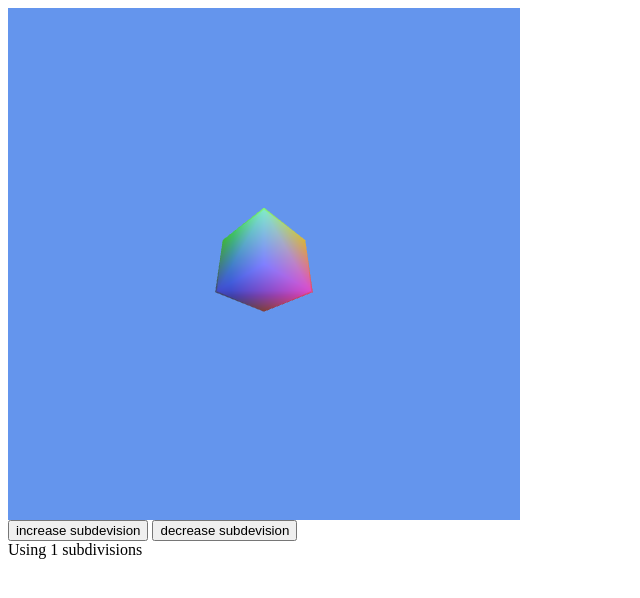
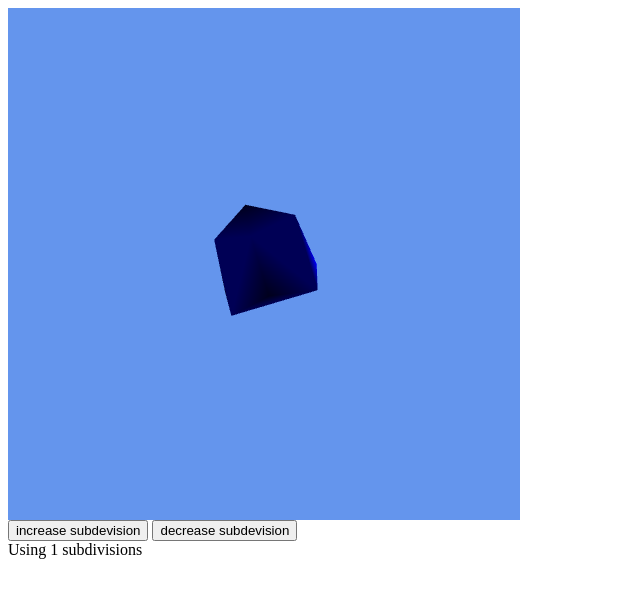
Before and after one commit to nielsenchristianole/computer_graphics, a plain HTML site: page exercises/week4/part3/body.html in a window 1280 px wide. Both pictures are taken after a click on the button "increase subdevision". Shown: the whole page, without its empty margins (0-640 px from the left). Drawn offline with Linux system fonts and the light colour scheme.

Commit message:
created rotating function

```diff
--- a/exercises/week4/part3/body.html
+++ b/exercises/week4/part3/body.html
@@ -2,19 +2,23 @@
 
     <script id="vertex-shader" type="x-shader/x-vertex">
         attribute vec4 vPosition;
+        uniform mat4 modelViewMatrix;
         varying vec4 fColor;
-        uniform mat4 modelViewMatrix;
 
         void main() {
             gl_Position = modelViewMatrix * vPosition;
             gl_PointSize = 20.0;
-            fColor = 0.5 * (vPosition + 0.5);
+            fColor = vec4(1.0, 1.0, 1.0, 1.0) * (vPosition * vec4(0.0, 0.0, 1.0, 1.0)) * vPosition;
+            fColor.x = max(fColor.x, 0.0);
+            fColor.y = max(fColor.y, 0.0);
+            fColor.z = max(fColor.z, 0.0);
         }
     </script>
 
     <script id="fragment-shader" type="x-shader/x-fragment">
         precision mediump float;
         varying vec4 fColor;
+
         void main() {
             gl_FragColor = fColor;
         }
--- a/exercises/week4/part3/script.js
+++ b/exercises/week4/part3/script.js
@@ -18,6 +18,10 @@ var clearColor = [0.3921, 0.5843, 0.9294, 1.0]
 var maxVerts = 2 ** 16
 var maxNumSubdivisions = 6
 var NumSubdivisions = 0
+
+var modelViewMatrixLoc
+var yRotation = 0
+var vertices = tetrahedron(NumSubdivisions, true)
 
 
 function mix(a, b) {
@@ -88,28 +92,23 @@ window.onload = function init() {
     var vBuffer = gl.createBuffer()
     gl.bindBuffer(gl.ARRAY_BUFFER, vBuffer)
     gl.bufferData(gl.ARRAY_BUFFER, maxVerts * sizeof['vec4'], gl.STATIC_DRAW)
+    gl.bufferSubData(gl.ARRAY_BUFFER, 0, flatten(vertices))
 
     var vPosition = gl.getAttribLocation(program, "vPosition")
     gl.vertexAttribPointer(vPosition, 4, gl.FLOAT, false, 0, 0)
     gl.enableVertexAttribArray(vPosition)
 
-    // transformation matrix
-    var cameraMatrix = mult(
-        perspective(45.0, 1.0, 0.1, 100.0),
-        lookAt(
-            vec3(0.0, 0.0, 10),
-            vec3(0.0, 0.0, 0.0),
-            vec3(0.0, 1.0, 0.0)))
-    var modelViewMatrix = cameraMatrix
-    var modelViewMatrixLoc = gl.getUniformLocation(program, "modelViewMatrix")
-    gl.uniformMatrix4fv(modelViewMatrixLoc, false, flatten(modelViewMatrix))
+    // get uniform location for modelViewMatrix
+    modelViewMatrixLoc = gl.getUniformLocation(program, "modelViewMatrix")
 
     document.getElementById("IncrementButton").addEventListener(
         "click",
         function() {
             NumSubdivisions += 1
             NumSubdivisions = Math.min(maxNumSubdivisions, NumSubdivisions)
-            render()
+            vertices = tetrahedron(NumSubdivisions, true)
+            gl.bindBuffer(gl.ARRAY_BUFFER, vBuffer)
+            gl.bufferSubData(gl.ARRAY_BUFFER, 0, flatten(vertices))
         }
     )
 
@@ -118,27 +117,39 @@ window.onload = function init() {
         function() {
             NumSubdivisions -= 1
             NumSubdivisions = Math.max(0, NumSubdivisions)
-            render()
+            vertices = tetrahedron(NumSubdivisions, true)
+            gl.bindBuffer(gl.ARRAY_BUFFER, vBuffer)
+            gl.bufferSubData(gl.ARRAY_BUFFER, 0, flatten(vertices))
         }
     )
 
-
     // render
-    gl.bindBuffer(gl.ARRAY_BUFFER, vBuffer)
     render()
 }
 
 
 function render() {
     gl.clear(gl.COLOR_BUFFER_BIT | gl.DEPTH_BUFFER_BIT)
+    yRotation += 1
+    yRotation %= 360
+
+    var cameraMatrix = mult(
+        perspective(45.0, 1.0, 0.1, 100.0),
+        lookAt(
+            vec3(0.0, 0.0, 10),
+            vec3(0.0, 0.0, 0.0),
+            vec3(0.0, 1.0, 0.0)))
+    var modelViewMatrix = mult(
+        cameraMatrix,
+        rotateY(yRotation))
+    gl.uniformMatrix4fv(modelViewMatrixLoc, false, flatten(modelViewMatrix))
 
     gl.enable(gl.DEPTH_TEST)
     gl.enable(gl.CULL_FACE)
 
-    var vertices = tetrahedron(NumSubdivisions, true)
-    gl.bufferSubData(gl.ARRAY_BUFFER, 0, flatten(vertices))
     gl.cullFace(gl.BACK)
 
     gl.drawArrays(gl.TRIANGLES, 0, vertices.length)
     document.getElementById('TUI').innerHTML = 'Using ' + NumSubdivisions + ' subdivisions'
+    requestAnimationFrame(render)
 }
```
